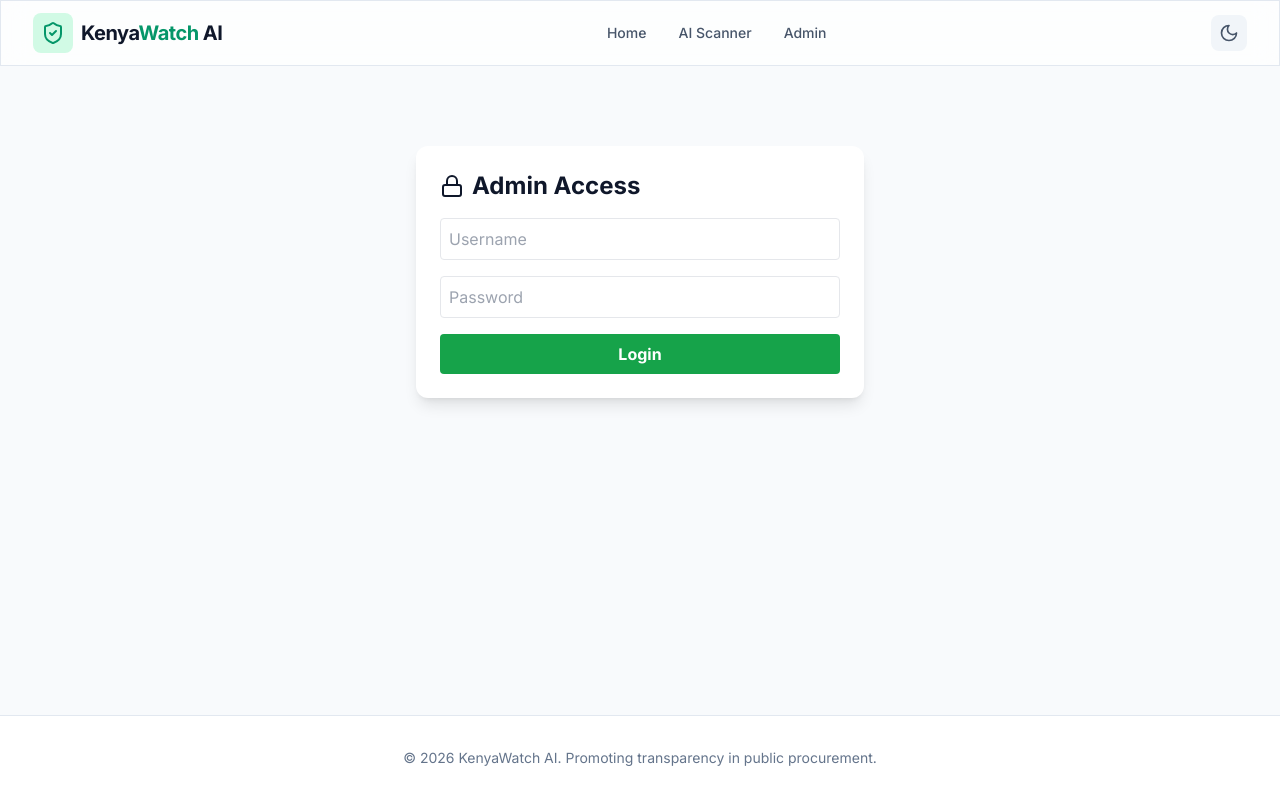
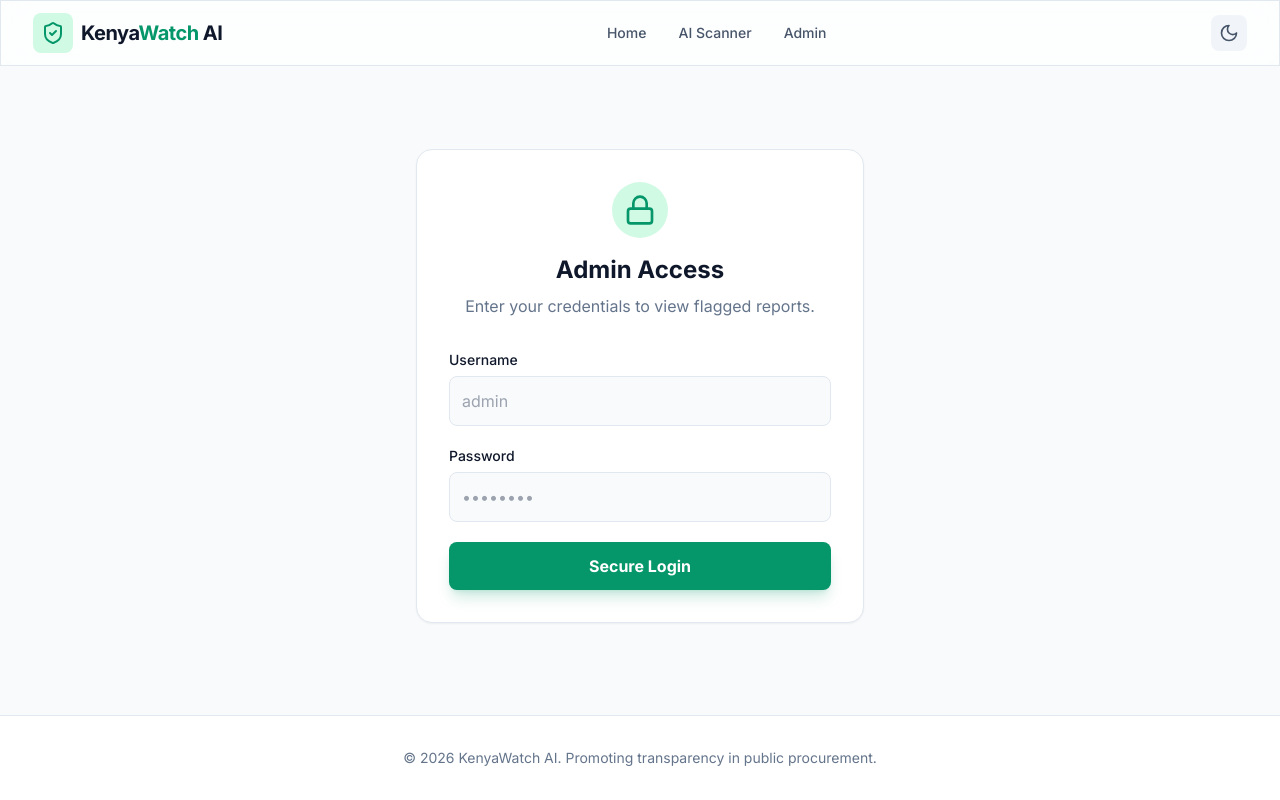
Before and after one commit to monicahmoh4-svg/Kenya-watch-final, a Next.js app in the folder frontend/: page /admin in a window 1280 px wide. Built offline with nearby package versions, Linux system fonts and the light colour scheme.

Commit message:
Update page.tsx

```diff
--- a/frontend/app/admin/page.tsx
+++ b/frontend/app/admin/page.tsx
@@ -1,13 +1,14 @@
 'use client';
 import { useState, useEffect } from 'react';
 import { fetchAPI } from '@/lib/api';
-import { Download, Lock } from 'lucide-react';
+import { Download, Lock, LogOut, ShieldAlert } from 'lucide-react';
 
 export default function AdminPage() {
   const [token, setToken] = useState<string | null>(null);
   const [username, setUsername] = useState('');
   const [password, setPassword] = useState('');
   const [reports, setReports] = useState<any[]>([]);
+  const [loading, setLoading] = useState(false);
 
   useEffect(() => {
     const stored = localStorage.getItem('kw_token');
@@ -18,13 +19,16 @@ export default function AdminPage() {
   }, []);
 
   const loadReports = async (authToken: string) => {
+    setLoading(true);
     try {
       const data = await fetchAPI('/api/reports', {
         headers: { Authorization: `Bearer ${authToken}` }
       });
-      setReports(data);
+      setReports(data || []);
     } catch (err) {
       console.error('Failed to load reports', err);
+    } finally {
+      setLoading(false);
     }
   };
 
@@ -39,8 +43,14 @@ export default function AdminPage() {
       setToken(res.token);
       loadReports(res.token);
     } catch (err: any) {
-      alert(err.message);
+      alert(err.message || 'Login failed');
     }
+  };
+
+  const handleLogout = () => {
+    localStorage.removeItem('kw_token');
+    setToken(null);
+    setReports([]);
   };
 
   const handleExport = (id: string) => {
@@ -49,41 +59,102 @@ export default function AdminPage() {
 
   if (!token) {
     return (
-      <div className="max-w-md mx-auto mt-20 p-6 bg-white dark:bg-gray-800 rounded-xl shadow-lg">
-        <h2 className="text-2xl font-bold mb-4 flex items-center gap-2"><Lock /> Admin Access</h2>
-        <form onSubmit={handleLogin} className="space-y-4">
-          <input className="w-full p-2 border rounded dark:bg-gray-700 dark:border-gray-600" placeholder="Username" value={username} onChange={e => setUsername(e.target.value)} />
-          <input className="w-full p-2 border rounded dark:bg-gray-700 dark:border-gray-600" type="password" placeholder="Password" value={password} onChange={e => setPassword(e.target.value)} />
-          <button className="w-full bg-green-600 text-white py-2 rounded font-bold">Login</button>
+      <div className="min-h-[80vh] flex items-center justify-center px-4">
+        <div className="w-full max-w-md p-8 glass-card rounded-2xl shadow-xl">
+          <div className="text-center mb-8">
+            <div className="inline-flex p-3 bg-emerald-100 dark:bg-emerald-900/30 rounded-full mb-4">
+              <Lock className="w-8 h-8 text-emerald-600 dark:text-emerald-400" />
+            </div>
+            <h2 className="text-2xl font-bold">Admin Access</h2>
+            <p className="text-slate-500 dark:text-slate-400 mt-2">Enter your credentials to view flagged reports.</p>
+          </div>
+          <form onSubmit={handleLogin} className="space-y-5">
+            <div>
+              <label className="block text-sm font-medium mb-1.5">Username</label>
+              <input
+                className="w-full p-3 rounded-lg border border-slate-200 dark:border-slate-700 bg-slate-50 dark:bg-slate-800 focus:ring-2 focus:ring-emerald-500 outline-none transition-all"
+                placeholder="admin"
+                value={username}
+                onChange={e => setUsername(e.target.value)}
+              />
+            </div>
+            <div>
+              <label className="block text-sm font-medium mb-1.5">Password</label>
+              <input
+                className="w-full p-3 rounded-lg border border-slate-200 dark:border-slate-700 bg-slate-50 dark:bg-slate-800 focus:ring-2 focus:ring-emerald-500 outline-none transition-all"
+                type="password"
+                placeholder="••••••••"
+                value={password}
+                onChange={e => setPassword(e.target.value)}
+              />
+            </div>
+            <button className="w-full bg-emerald-600 hover:bg-emerald-700 text-white font-bold py-3 rounded-lg transition-all shadow-lg shadow-emerald-600/20">
+              Secure Login
+            </button>
           </form>
+        </div>
       </div>
     );
   }
 
   return (
-    <div className="max-w-6xl mx-auto p-6">
-      <h2 className="text-3xl font-bold mb-6">Admin Dashboard</h2>
-      <div className="bg-white dark:bg-gray-800 rounded-lg shadow overflow-hidden">
+    <div className="max-w-7xl mx-auto px-4 sm:px-6 lg:px-8 py-12">
+      <div className="flex flex-col sm:flex-row sm:items-center justify-between gap-4 mb-8">
+        <div>
+          <h1 className="text-3xl font-bold flex items-center gap-3">
+            <ShieldAlert className="w-8 h-8 text-emerald-500" />
+            Admin Dashboard
+          </h1>
+          <p className="text-slate-500 dark:text-slate-400 mt-1">Manage and export citizen fraud reports.</p>
+        </div>
+        <button
+          onClick={handleLogout}
+          className="inline-flex items-center gap-2 px-4 py-2 text-sm font-medium text-red-600 dark:text-red-400 hover:bg-red-50 dark:hover:bg-red-900/20 rounded-lg transition-colors"
+        >
+          <LogOut className="w-4 h-4" />
+          Logout
+        </button>
+      </div>
+
+      <div className="glass-card rounded-xl overflow-hidden">
+        {loading ? (
+          <div className="p-12 text-center text-slate-500">Loading reports...</div>
+        ) : reports.length === 0 ? (
+          <div className="p-12 text-center text-slate-500">No reports found in the system.</div>
+        ) : (
+          <div className="overflow-x-auto">
             <table className="w-full text-left">
-          <thead className="bg-gray-100 dark:bg-gray-700">
+              <thead className="bg-slate-50 dark:bg-slate-800/50 border-b border-slate-200 dark:border-slate-700">
                 <tr>
-              <th className="p-4">ID</th>
-              <th className="p-4">County</th>
-              <th className="p-4">Project</th>
-              <th className="p-4">Status</th>
-              <th className="p-4">Action</th>
+                  <th className="p-4 text-sm font-semibold text-slate-600 dark:text-slate-300">ID</th>
+                  <th className="p-4 text-sm font-semibold text-slate-600 dark:text-slate-300">County</th>
+                  <th className="p-4 text-sm font-semibold text-slate-600 dark:text-slate-300">Project Name</th>
+                  <th className="p-4 text-sm font-semibold text-slate-600 dark:text-slate-300">Status</th>
+                  <th className="p-4 text-sm font-semibold text-slate-600 dark:text-slate-300 text-right">Actions</th>
                 </tr>
               </thead>
-          <tbody>
+              <tbody className="divide-y divide-slate-200 dark:divide-slate-700">
                 {reports.map((r) => (
-              <tr key={r.id} className="border-t dark:border-gray-700">
-                <td className="p-4">{r.id}</td>
-                <td className="p-4">{r.county}</td>
-                <td className="p-4">{r.project_name}</td>
-                <td className="p-4"><span className="px-2 py-1 bg-yellow-100 text-yellow-800 rounded-full text-xs">{r.status}</span></td>
+                  <tr key={r.id} className="hover:bg-slate-50 dark:hover:bg-slate-800/30 transition-colors">
+                    <td className="p-4 text-sm font-mono text-slate-500">#{r.id}</td>
+                    <td className="p-4 text-sm font-medium">{r.county}</td>
+                    <td className="p-4 text-sm">{r.project_name}</td>
                     <td className="p-4">
-                  <button onClick={() => handleExport(r.id)} className="text-blue-600 hover:underline flex items-center gap-1">
-                    <Download size={16} /> Export PDF
+                      <span className={`inline-flex items-center px-2.5 py-0.5 rounded-full text-xs font-medium ${
+                        r.status === 'pending' ? 'bg-yellow-100 text-yellow-800 dark:bg-yellow-900/30 dark:text-yellow-400' :
+                        r.status === 'resolved' ? 'bg-emerald-100 text-emerald-800 dark:bg-emerald-900/30 dark:text-emerald-400' :
+                        'bg-slate-100 text-slate-800 dark:bg-slate-800 dark:text-slate-400'
+                      }`}>
+                        {r.status.charAt(0).toUpperCase() + r.status.slice(1)}
+                      </span>
+                    </td>
+                    <td className="p-4 text-right">
+                      <button
+                        onClick={() => handleExport(r.id)}
+                        className="inline-flex items-center gap-1.5 text-sm font-medium text-emerald-600 dark:text-emerald-400 hover:text-emerald-700 dark:hover:text-emerald-300 transition-colors"
+                      >
+                        <Download className="w-4 h-4" />
+                        Export PDF
                       </button>
                     </td>
                   </tr>
@@ -91,6 +162,8 @@ export default function AdminPage() {
               </tbody>
             </table>
           </div>
+        )}
+      </div>
     </div>
   );
 }
```
Lines whose indentation alone changed are shown as unchanged.
